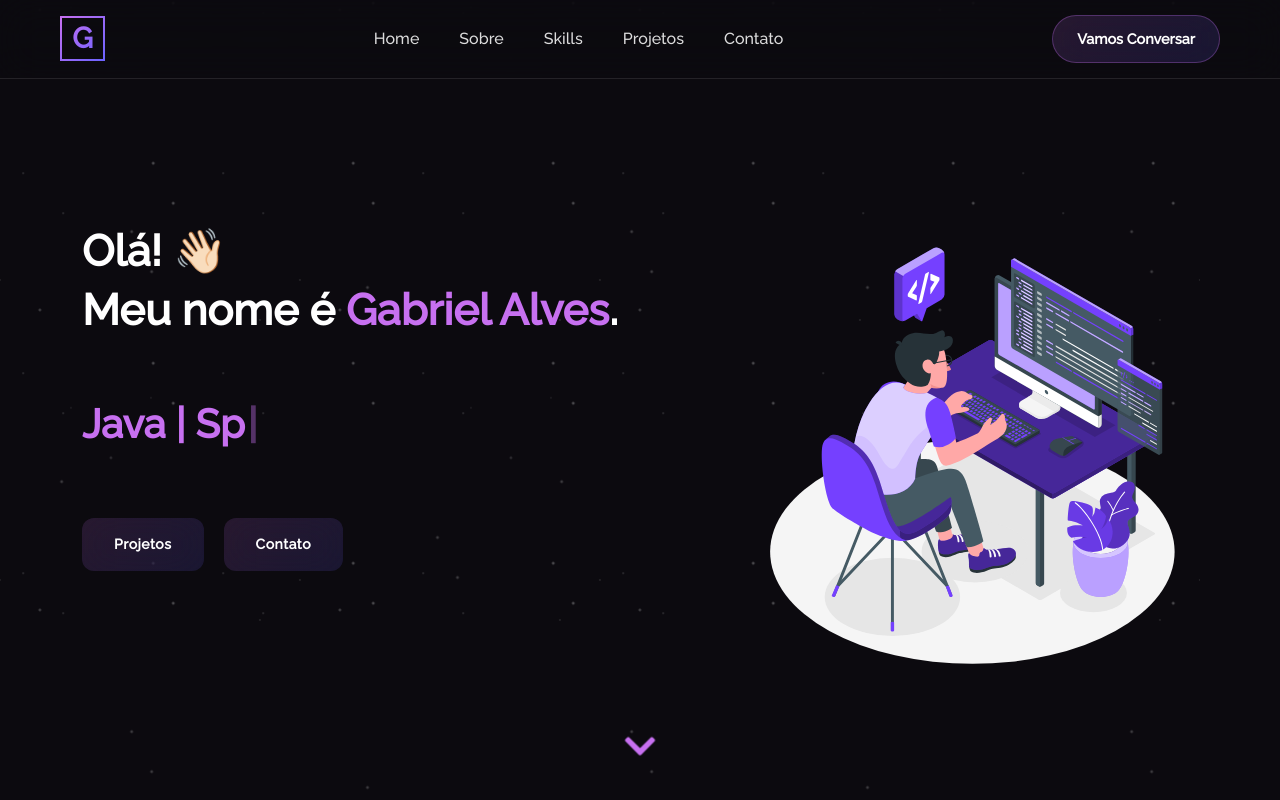
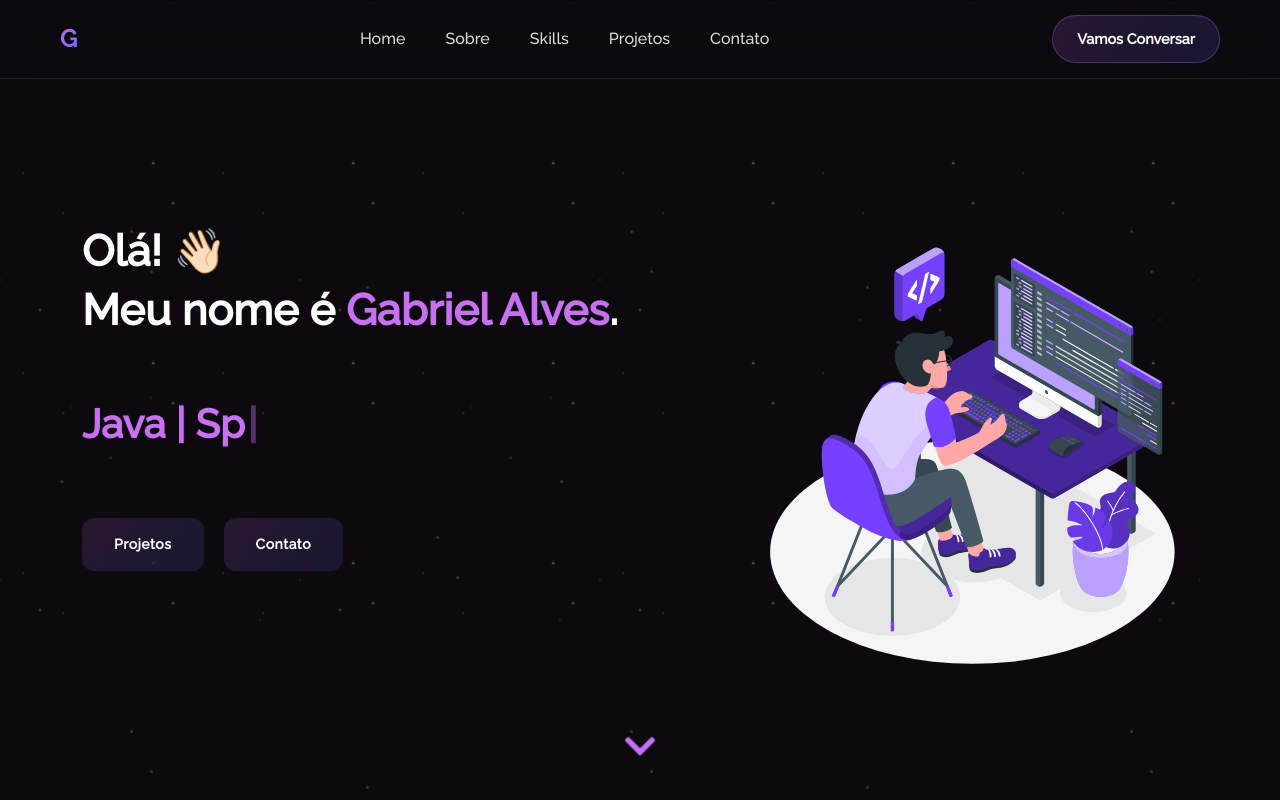
Before and after one commit to galvessantos/meu-portfolio, a React (Create React App) app: page / in a window 1280 px wide. Shown: the top 800 px of the page. Built offline with nearby package versions, Linux system fonts and the light colour scheme.

Commit message:
chore(assets): replace logo and favicon with new versions

```diff
--- a/src/style.css
+++ b/src/style.css
@@ -132,46 +132,17 @@ html {
 }
 
 .logo-text {
-  width: 45px;
-  height: 45px;
-  display: flex;
-  align-items: center;
-  justify-content: center;
-  font-size: 1.8em;
+  font-size: 1.5em;
   font-weight: 700;
   background: linear-gradient(135deg, #c770f0, #6c63ff);
   -webkit-background-clip: text;
   -webkit-text-fill-color: transparent;
   background-clip: text;
-  border: 2px solid;
-  border-image: linear-gradient(135deg, #c770f0, #6c63ff) 1;
-  border-radius: 12px;
   transition: all 0.3s ease;
-  position: relative;
-  overflow: hidden;
-}
-
-.logo-text::before {
-  content: '';
-  position: absolute;
-  top: 0;
-  left: 0;
-  right: 0;
-  bottom: 0;
-  background: linear-gradient(135deg, rgba(199, 112, 240, 0.1), rgba(108, 99, 255, 0.1));
-  opacity: 0;
-  transition: opacity 0.3s ease;
-  border-radius: 10px;
-  z-index: -1;
 }
 
 .logo:hover .logo-text {
-  transform: scale(1.05);
-  box-shadow: 0 5px 20px rgba(199, 112, 240, 0.3);
-}
-
-.logo:hover .logo-text::before {
-  opacity: 1;
+  transform: scale(1.1);
 }
 
 .nav-desktop {
```
Also changed, not shown: 1 other file (tests, documents, lock files or other folders).
